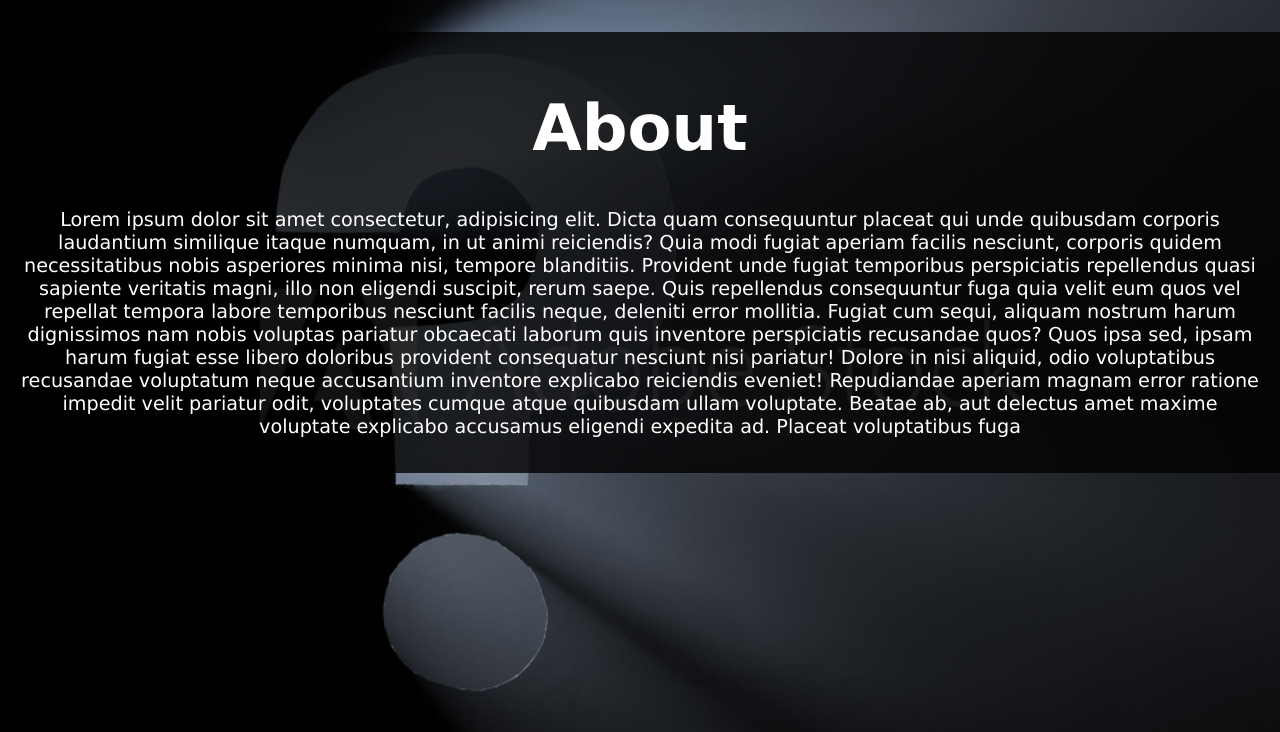
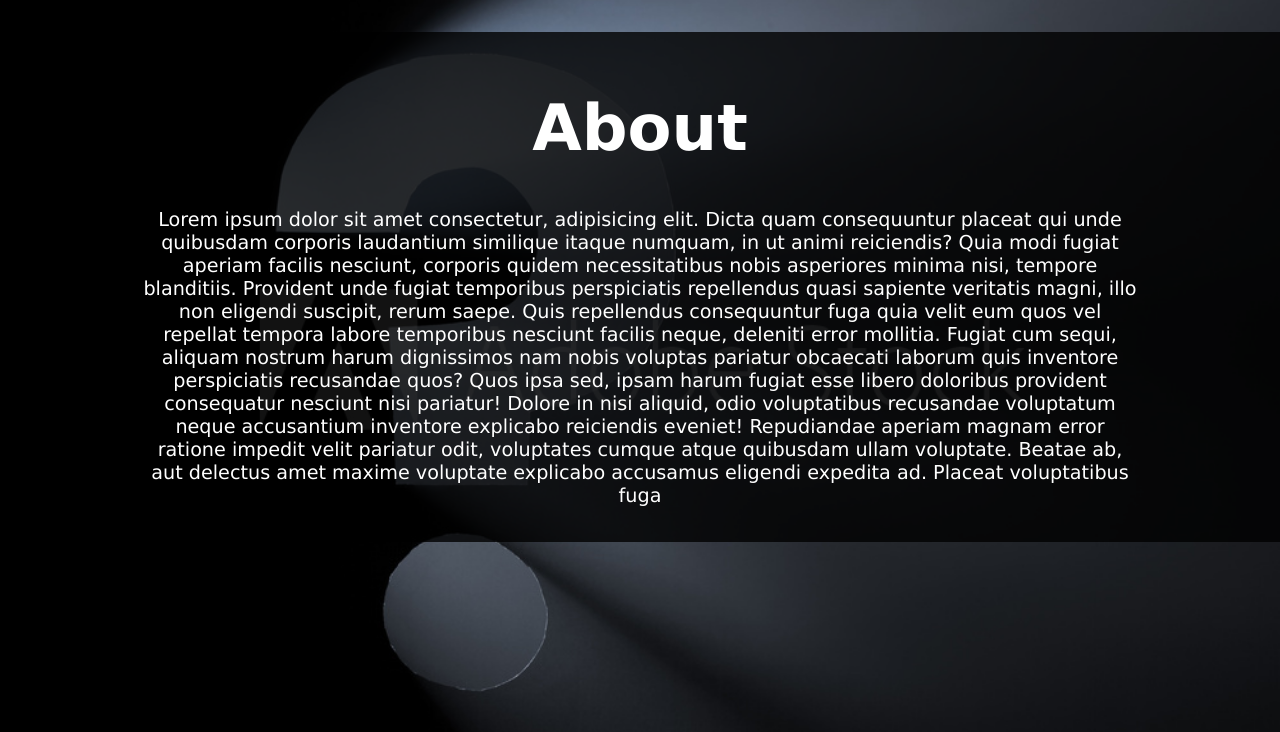
Before and after one commit to SlashD9/PracticalPython, a Flask app: page /about in a window 1280 px wide. Shown: the part 68-800 px from the top of the page. Run offline with Flask 2, Linux system fonts and the light colour scheme.

Commit message:
About: made changes to the div, reduced the size of screen it takes up

```diff
--- a/static/css/about.css
+++ b/static/css/about.css
@@ -1,3 +1,6 @@
 .about-text {
+    text-align: center;
+    margin-left: auto;
+    margin-right: auto;
     width: 80%;
 }
--- a/templates/about.html
+++ b/templates/about.html
@@ -1,8 +1,11 @@
 
 {% extends 'base.html' %} {% block content %}
 <div class="main">
-    <h1>About</h1>
-    <p class="about-text">Lorem ipsum dolor sit amet consectetur, adipisicing elit. Dicta quam consequuntur placeat qui unde quibusdam corporis laudantium similique itaque numquam, in ut animi reiciendis? Quia modi fugiat aperiam facilis nesciunt, corporis quidem necessitatibus nobis asperiores minima nisi, tempore blanditiis. Provident unde fugiat temporibus perspiciatis repellendus quasi sapiente veritatis magni, illo non eligendi suscipit, rerum saepe. Quis repellendus consequuntur fuga quia velit eum quos vel repellat tempora labore temporibus nesciunt facilis neque, deleniti error mollitia. Fugiat cum sequi, aliquam nostrum harum dignissimos nam nobis voluptas pariatur obcaecati laborum quis inventore perspiciatis recusandae quos? Quos ipsa sed, ipsam harum fugiat esse libero doloribus provident consequatur nesciunt nisi pariatur! Dolore in nisi aliquid, odio voluptatibus recusandae voluptatum neque accusantium inventore explicabo reiciendis eveniet! Repudiandae aperiam magnam error ratione impedit velit pariatur odit, voluptates cumque atque quibusdam ullam voluptate. Beatae ab, aut delectus amet maxime voluptate explicabo accusamus eligendi expedita ad. Placeat voluptatibus fuga
-    </p>
+    <div class="about-text">
+        <h1>About</h1>
+        <p>Lorem ipsum dolor sit amet consectetur, adipisicing elit. Dicta quam consequuntur placeat qui unde quibusdam corporis laudantium similique itaque numquam, in ut animi reiciendis? Quia modi fugiat aperiam facilis nesciunt, corporis quidem necessitatibus nobis asperiores minima nisi, tempore blanditiis. Provident unde fugiat temporibus perspiciatis repellendus quasi sapiente veritatis magni, illo non eligendi suscipit, rerum saepe. Quis repellendus consequuntur fuga quia velit eum quos vel repellat tempora labore temporibus nesciunt facilis neque, deleniti error mollitia. Fugiat cum sequi, aliquam nostrum harum dignissimos nam nobis voluptas pariatur obcaecati laborum quis inventore perspiciatis recusandae quos? Quos ipsa sed, ipsam harum fugiat esse libero doloribus provident consequatur nesciunt nisi pariatur! Dolore in nisi aliquid, odio voluptatibus recusandae voluptatum neque accusantium inventore explicabo reiciendis eveniet! Repudiandae aperiam magnam error ratione impedit velit pariatur odit, voluptates cumque atque quibusdam ullam voluptate. Beatae ab, aut delectus amet maxime voluptate explicabo accusamus eligendi expedita ad. Placeat voluptatibus fuga
+        </p>
+    </div>
+
 </div>
 {% endblock %}
--- a/templates/base.html
+++ b/templates/base.html
@@ -7,6 +7,7 @@
     <link href="{{ url_for('static', filename='css/index.css') }}" rel='stylesheet' type='text/css'>
     <link href="{{ url_for('static', filename='css/base.css') }}" rel='stylesheet' type='text/css'>
     <link href="{{ url_for('static', filename='css/game.css') }}" rel='stylesheet' type='text/css'>
+    <link href="{{ url_for('static', filename='css/about.css') }}" rel='stylesheet' type='text/css'>
 </head>
 
 <body>
```
